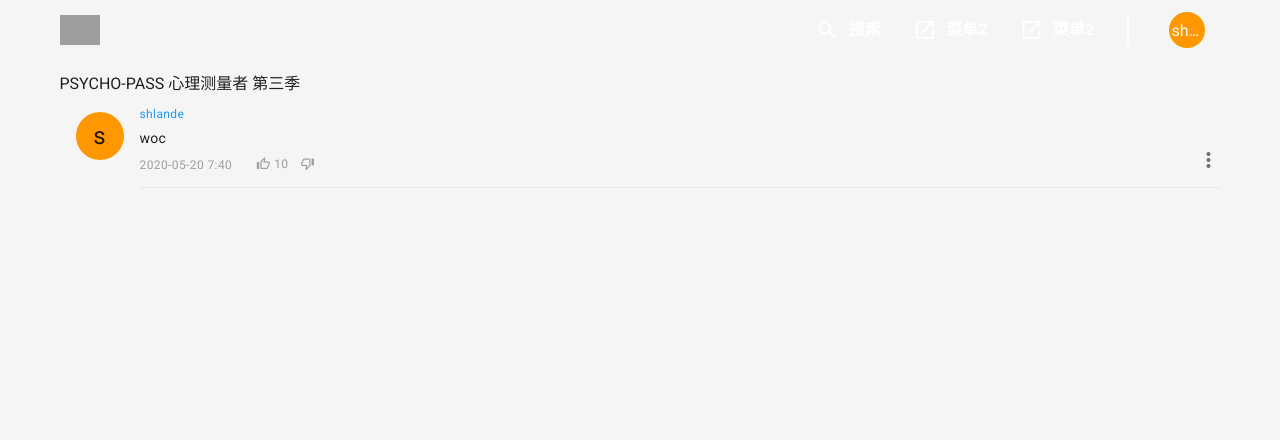
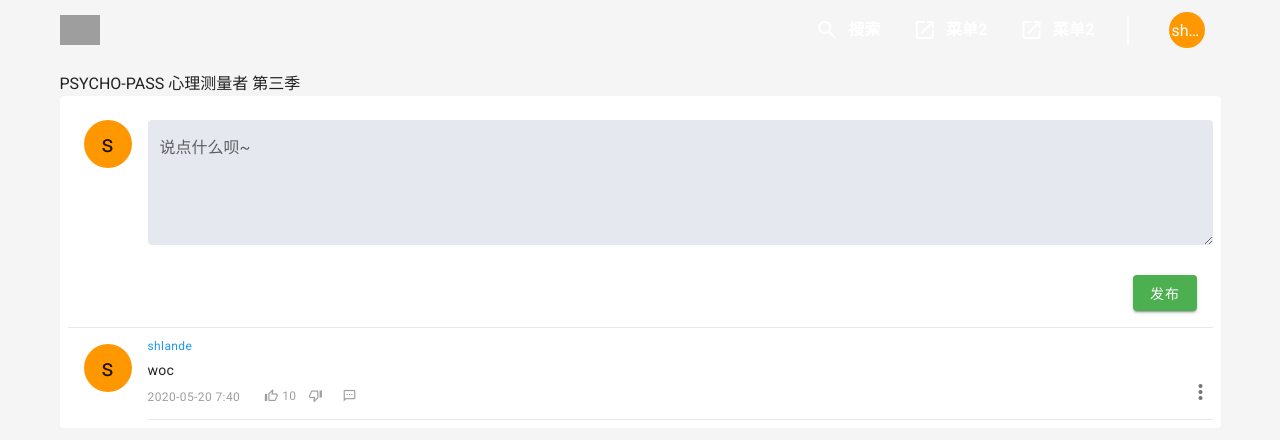
Before and after one commit to shiningacg/ShiningWebServices, a Vue app: page /watch in a window 1280 px wide. Shown: the top 440 px of the page. Built offline with nearby package versions, Linux system fonts and the light colour scheme; grey boxes are pictures that could not be loaded.

Commit message:
初版send样式

```diff
--- /dev/null
+++ b/src/mock/user.json
@@ -0,0 +1,4 @@
+{
+  "name": "shalnde",
+  "avatar": ""
+}
--- a/src/views/Watch/Comments.vue
+++ b/src/views/Watch/Comments.vue
@@ -29,6 +29,7 @@
           <div class="pl-6 d-flex align-center" style="height: 12px">
             <v-icon class="pr-1" size="14" color="grey">mdi-thumb-up-outline</v-icon><span>{{comment.liked}}</span>
             <v-icon class="pl-3" size="14" color="grey">mdi-thumb-down-outline</v-icon>
+            <v-icon class="pl-5" size="14" color="grey">mdi-message-processing-outline</v-icon>
           </div>
           <div class="more-action ml-auto d-flex justify-center">
             <v-icon size="24">mdi-dots-vertical</v-icon>
--- /dev/null
+++ b/src/views/Watch/Send.vue
@@ -0,0 +1,57 @@
+<template>
+  <v-container fluid class="pa-0 pb-2">
+    <div class="d-flex">
+      <!--头像部分-->
+      <div class="avatar pa-4 flex-grow-0">
+        <v-avatar
+            size="48"
+            color="orange"
+        >
+          <v-img
+              :src="user.avatar"
+              v-show="user.avatar != ''"
+          ></v-img>
+          <span class="headline" v-show="user.avatar == ''">{{user.name[0]}}</span>
+        </v-avatar>
+      </div>
+      <!--textarea-->
+      <div class="pt-4 flex-grow-1">
+        <v-textarea
+            height="125"
+            flat
+            solo
+            background-color="#E5E9EF"
+            v-model="content"
+            label="说点什么呗~"
+        >
+        </v-textarea>
+      </div>
+    </div>
+    <div class="pa-0 pb-2 d-flex justify-end">
+      <v-btn color="success" class="mr-4">发布</v-btn>
+    </div>
+  </v-container>
+</template>
+
+<script>
+  import mock from "@/mock/user.json"
+  import is_dev_env from "../../utils/is_dev_env";
+  export default {
+    name:"Send",
+    props: {
+      video: {},
+      user: {}
+    },
+    created() {
+      if (is_dev_env()) {
+        this.user = mock
+      }
+    },
+    data() {
+      return {
+        user: {},
+        content: ""
+      }
+    }
+  }
+</script>
--- a/src/views/Watch/Watch.vue
+++ b/src/views/Watch/Watch.vue
@@ -11,9 +11,14 @@
           <div ref="dplay"></div>
         </div>
         <!--评论相关-->
-        <div class="comments">
-          <Comment/>
-        </div>
+        <v-card color="white" flat class="pa-2">
+          <div class="send" style="border-bottom: 1px solid #E5E9EF">
+            <Send/>
+          </div>
+          <div class="comments">
+            <Comment/>
+          </div>
+        </v-card>
       </v-container>
     </v-content>
   </div>
@@ -23,10 +28,12 @@
   import is_dev_env from "../../utils/is_dev_env";
   import mock from "../../mock/watch.json"
   import Comment from "./Comments"
+  import Send from "./Send"
   export default {
     name: "Watch",
     components: {
-      Comment
+      Comment,
+      Send
     },
     created() {
       if (is_dev_env()) {
```
